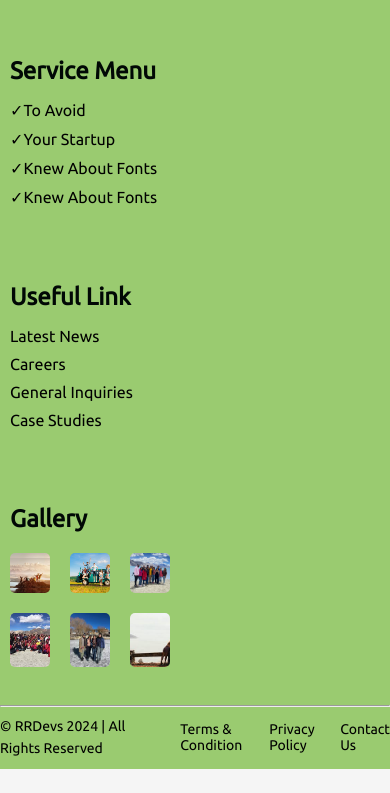
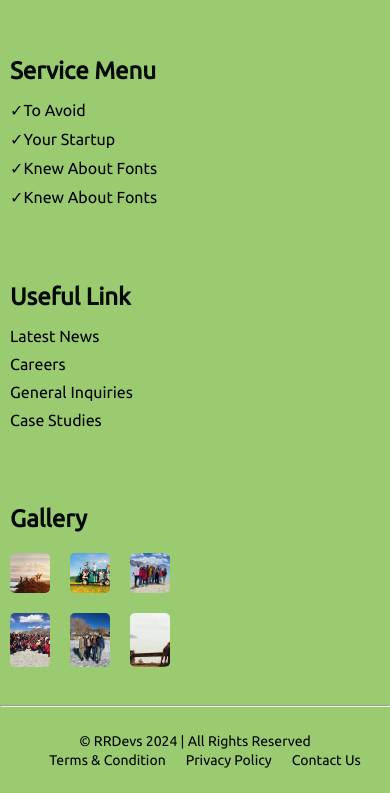
Before and after one commit to gpdas24/routex, a plain HTML site: page index.html in a window 390 px wide. Shown: the part 2959-3752 px from the top of the page. Before the commit the page ends 3728 px from the top, so only its background shows below. Drawn offline with Linux system fonts and the light colour scheme.

Commit message:
Update style.css

```diff
--- a/style.css
+++ b/style.css
@@ -757,4 +757,8 @@ p {
                 margin: 20px 0;
                 padding:10px;
             }
+                 .footer-content{
+                flex-direction: column;
+                padding: 15px;
+            }
         }
```
